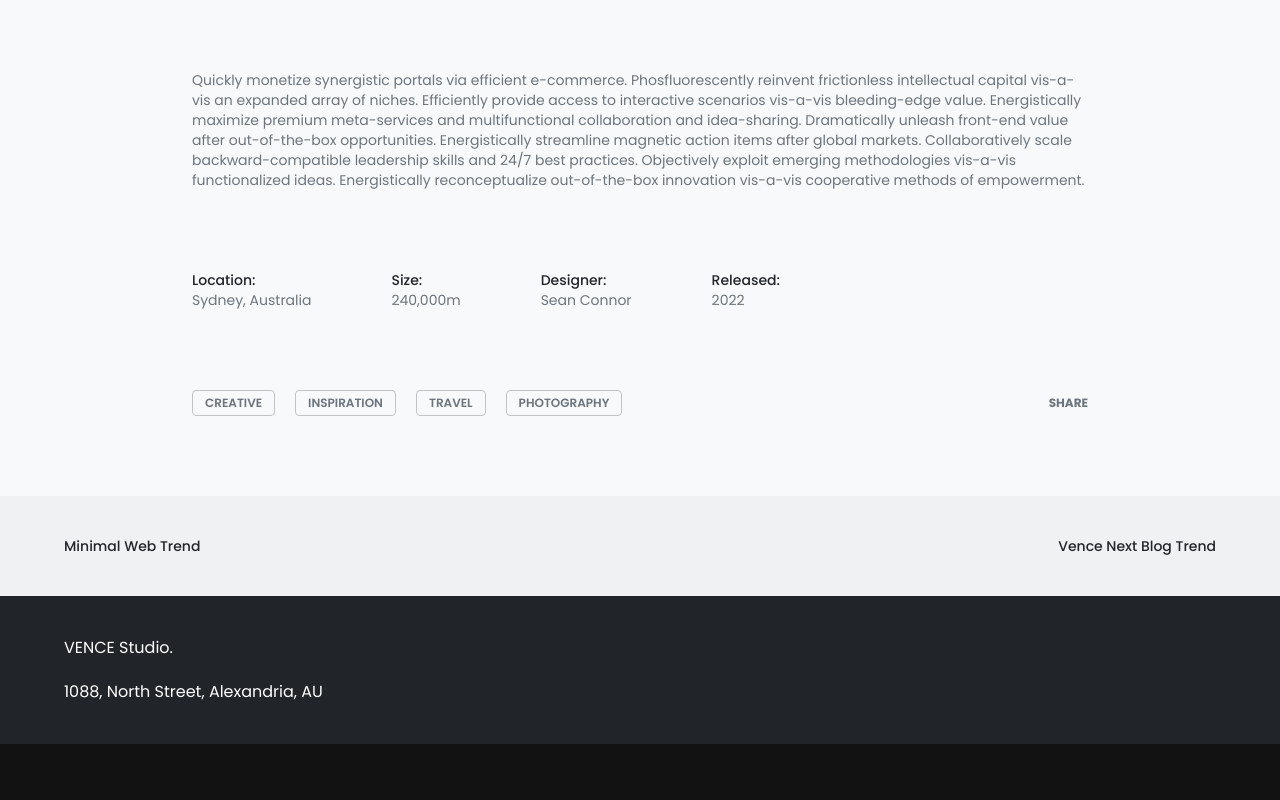
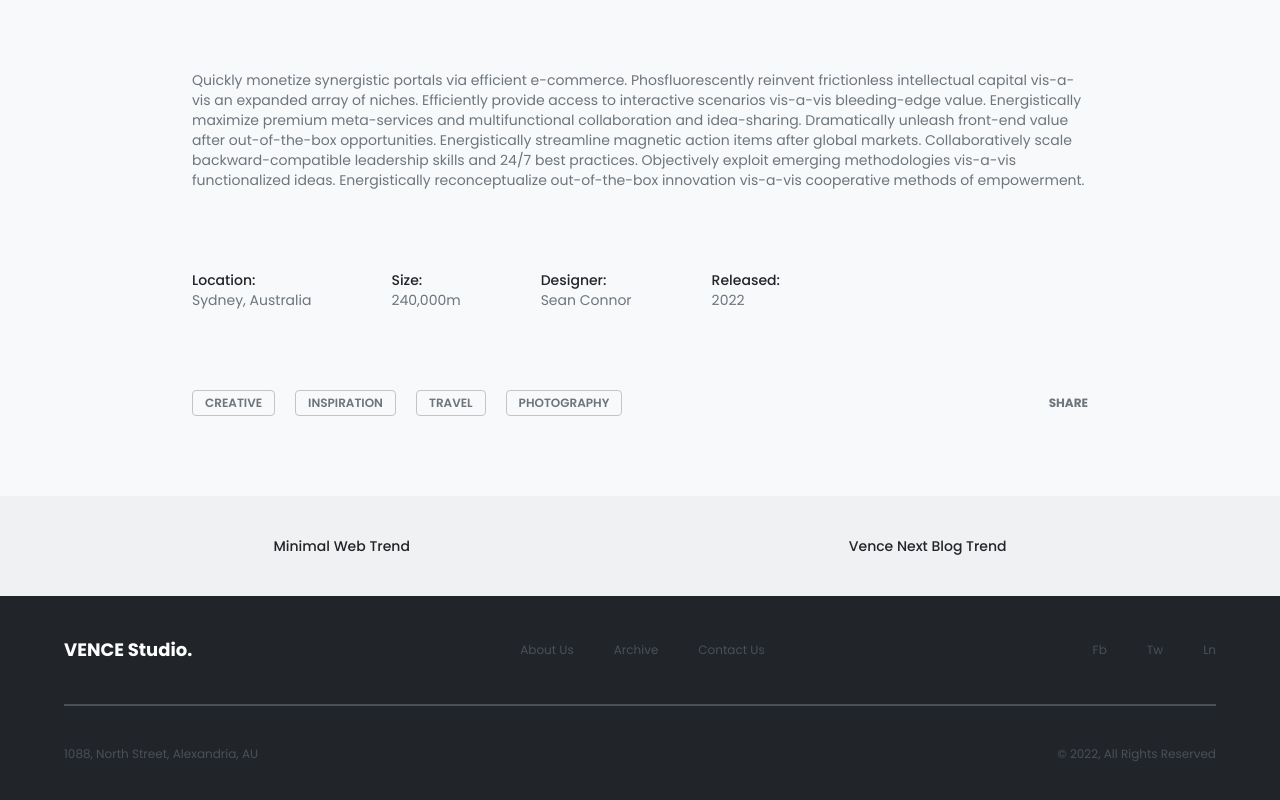
Before and after one commit to Marcellokah/origin-develop-assignment, a React (Vite) app: page / in a window 1280 px wide. Shown: the part 1700-2500 px from the top of the page. Before the commit the page ends 2444 px from the top, so only its background shows below. Built offline with nearby package versions, Linux system fonts and the light colour scheme.

Commit message:
Footer styling

```diff
--- a/src/components/Buttons.jsx
+++ b/src/components/Buttons.jsx
@@ -4,7 +4,7 @@ import { styles } from '../styles'
 const Buttons = () => {
   return (
     <section>
-      <div className={`${styles.paddingX} bg-buttons_bg text-sm font-medium text-secondary w-full mx-auto flex flex-row justify-between py-10 gap-5`}>
+      <div className={`${styles.paddingX} bg-buttons_bg text-sm font-medium text-secondary w-full mx-auto flex flex-row justify-around py-10 gap-5`}>
         <button>Minimal Web Trend</button>
         <button>Vence Next Blog Trend</button>
       </div>
--- a/src/components/Footer.jsx
+++ b/src/components/Footer.jsx
@@ -1,14 +1,39 @@
 import React from 'react'
 import { styles } from '../styles'
+import { footerLinks, socialLinks } from '../constants';
 
 const Footer = () => {
   return (
-    <section className={`${styles.paddingX} bg-secondary w-full mx-auto flex flex-col items-start gap-5 p-10`}>
-      <div>
-        <h3>VENCE Studio.</h3>
+    <section className={`${styles.paddingX} bg-secondary w-full mx-auto flex flex-col items-start gap-10 p-10`}>
+      <div className='w-full flex justify-between items-center max-w-7xl mx-auto border-b-2 border-primary pb-10'>
+
+        {/* Logo */}
+        <div>
+          <h3 className='font-bold text-lg'>VENCE Studio.</h3>
+        </div>
+
+        {/* Navigation links */}
+        <ul className='list-none hidden sm:flex flex-row gap-10 text-primary text-xs'>
+          {footerLinks.map((link) => (
+            <li key={link.id}>
+              <a href={`#${link.id}`}>{link.title}</a>
+            </li>
+          ))}
+        </ul>
+
+        {/* Social media links */}
+        <ul className='list-none hidden sm:flex flex-row gap-10 text-primary text-xs'>
+          {socialLinks.map((link) => (
+            <li key={link.id}>
+              <a href={link.url}>{link.title}</a>
+            </li>
+          ))}
+        </ul>
+
       </div>
-      <div>
+      <div className='w-full flex justify-between items-center max-w-7xl mx-auto text-primary text-xs'>
         <p>1088, North Street, Alexandria, AU</p>
+        <p>© 2022, All Rights Reserved</p>
       </div>
     </section>
   )
--- a/src/constants/index.js
+++ b/src/constants/index.js
@@ -20,17 +20,32 @@ export const navLinks = [
 export const socialLinks = [
     {
         id: "facebook",
-        title: "FB",
+        title: "Fb",
         url: "https://www.facebook.com/",
     },
     {
         id: "twitter",
-        title: "TW",
+        title: "Tw",
         url: "https://twitter.com/",
     },
     {
         id: "linkedin",
-        title: "LI",
+        title: "Ln",
         url: "https://www.linkedin.com/",
     },
 ]
+
+export const footerLinks = [
+    {
+        id: "about",
+        title: "About Us",
+    },
+    {
+        id: "archive",
+        title: "Archive",
+    },
+    {
+        id: "contact",
+        title: "Contact Us",
+    },
+];
```
